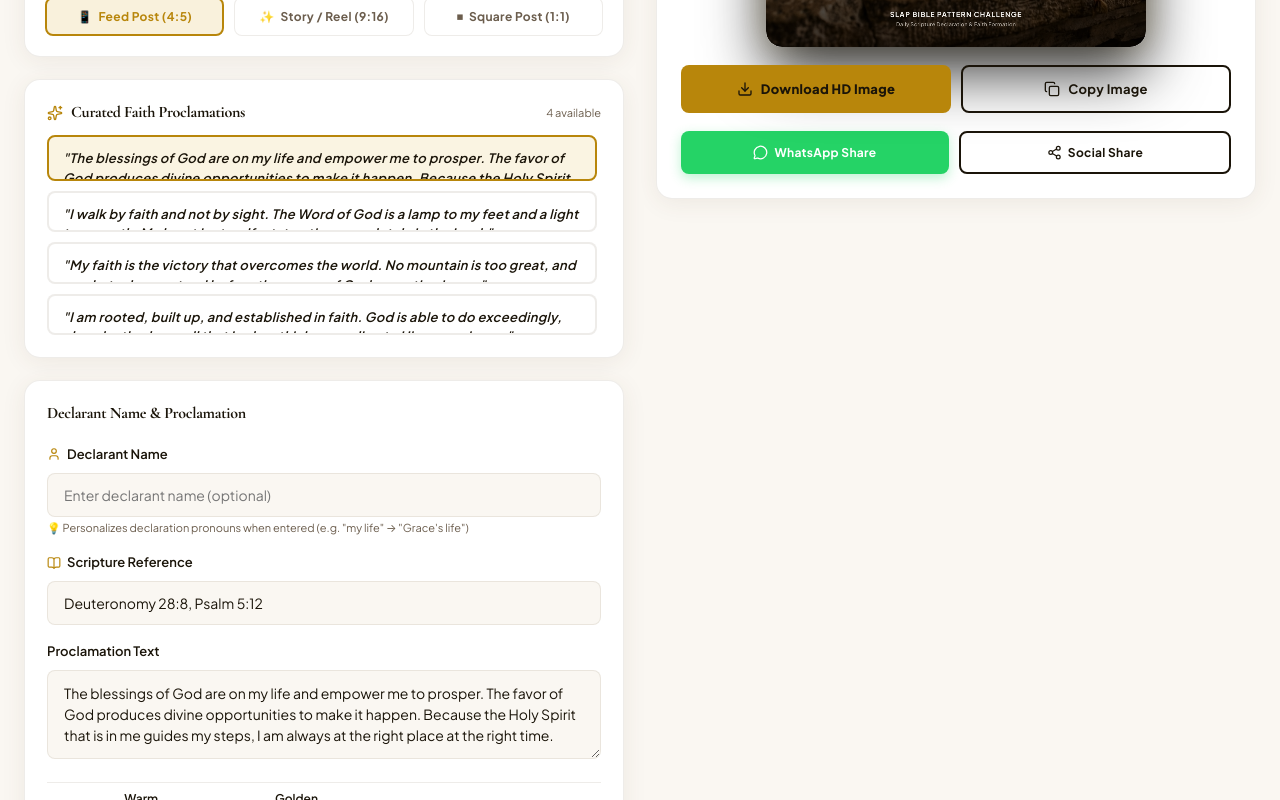
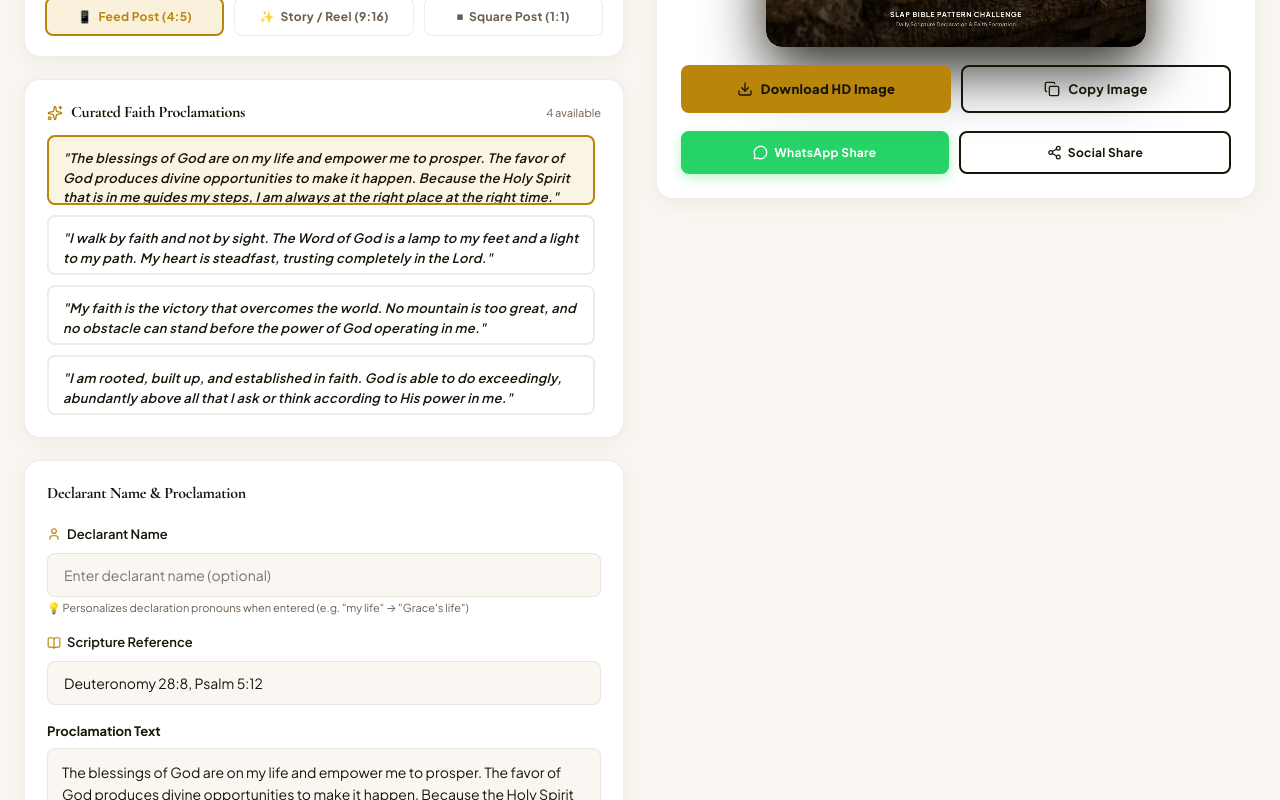
Before and after one commit to Anibe007/SLAP_BIBLE-PATTERN-CHALLENGE, a React (Vite) app in the folder web-client/: page /declare in a window 1280 px wide. Shown: the part 900-1700 px from the top of the page. Built offline with nearby package versions, Linux system fonts and the light colour scheme; no server answers.

Commit message:
Expand Proclamation Text textarea and Curated Proclamations container height for clean text fit

```diff
--- a/web-client/src/pages/Declare.jsx
+++ b/web-client/src/pages/Declare.jsx
@@ -1139,7 +1139,7 @@ export default function Declare() {
               </span>
             </div>
 
-            <div style={{ display: 'flex', flexDirection: 'column', gap: '10px', maxHeight: '200px', overflowY: 'auto', paddingRight: '4px' }}>
+            <div style={{ display: 'flex', flexDirection: 'column', gap: '10px', maxHeight: '280px', overflowY: 'auto', paddingRight: '6px' }}>
               {activeCategoryDeclarations.map(d => (
                 <button
                   key={d.id}
@@ -1153,13 +1153,16 @@ export default function Declare() {
                     borderRadius: '8px',
                     display: 'flex',
                     flexDirection: 'column',
-                    gap: '4px',
+                    gap: '6px',
+                    width: '100%',
+                    boxSizing: 'border-box',
                     borderColor: text === d.text ? 'var(--accent-gold)' : 'var(--border-color)',
-                    background: text === d.text ? 'rgba(212, 160, 23, 0.12)' : 'var(--bg-secondary)'
+                    background: text === d.text ? 'rgba(212, 160, 23, 0.12)' : 'var(--bg-secondary)',
+                    transition: 'all 0.2s ease'
                   }}
                 >
-                  <span style={{ fontStyle: 'italic', color: 'var(--text-primary)' }}>"{d.text}"</span>
-                  <span style={{ fontSize: '12px', color: 'var(--accent-gold)', fontWeight: '700' }}>{d.ref}</span>
+                  <span style={{ fontStyle: 'italic', color: 'var(--text-primary)', wordBreak: 'break-word' }}>"{d.text}"</span>
+                  <span style={{ fontSize: '12px', color: 'var(--accent-gold)', fontWeight: '700' }}>📖 {d.ref}</span>
                 </button>
               ))}
             </div>
@@ -1199,13 +1202,25 @@ export default function Declare() {
             </div>
 
             <div className="form-group" style={{ margin: 0 }}>
-              <label style={{ fontSize: '13px' }}>Proclamation Text</label>
+              <label style={{ fontSize: '13px', fontWeight: '700', color: 'var(--text-primary)', display: 'block', marginBottom: '6px' }}>
+                Proclamation Text
+              </label>
               <textarea
-                rows="3"
+                rows="5"
                 value={text}
                 onChange={e => setText(e.target.value)}
                 placeholder="Type or customize your personal faith proclamation..."
-                style={{ fontSize: '14px', lineHeight: '1.5' }}
+                style={{
+                  width: '100%',
+                  minHeight: '130px',
+                  maxHeight: '260px',
+                  fontSize: '14px',
+                  lineHeight: '1.6',
+                  padding: '12px 14px',
+                  borderRadius: '8px',
+                  resize: 'vertical',
+                  boxSizing: 'border-box'
+                }}
               />
             </div>
 
```
